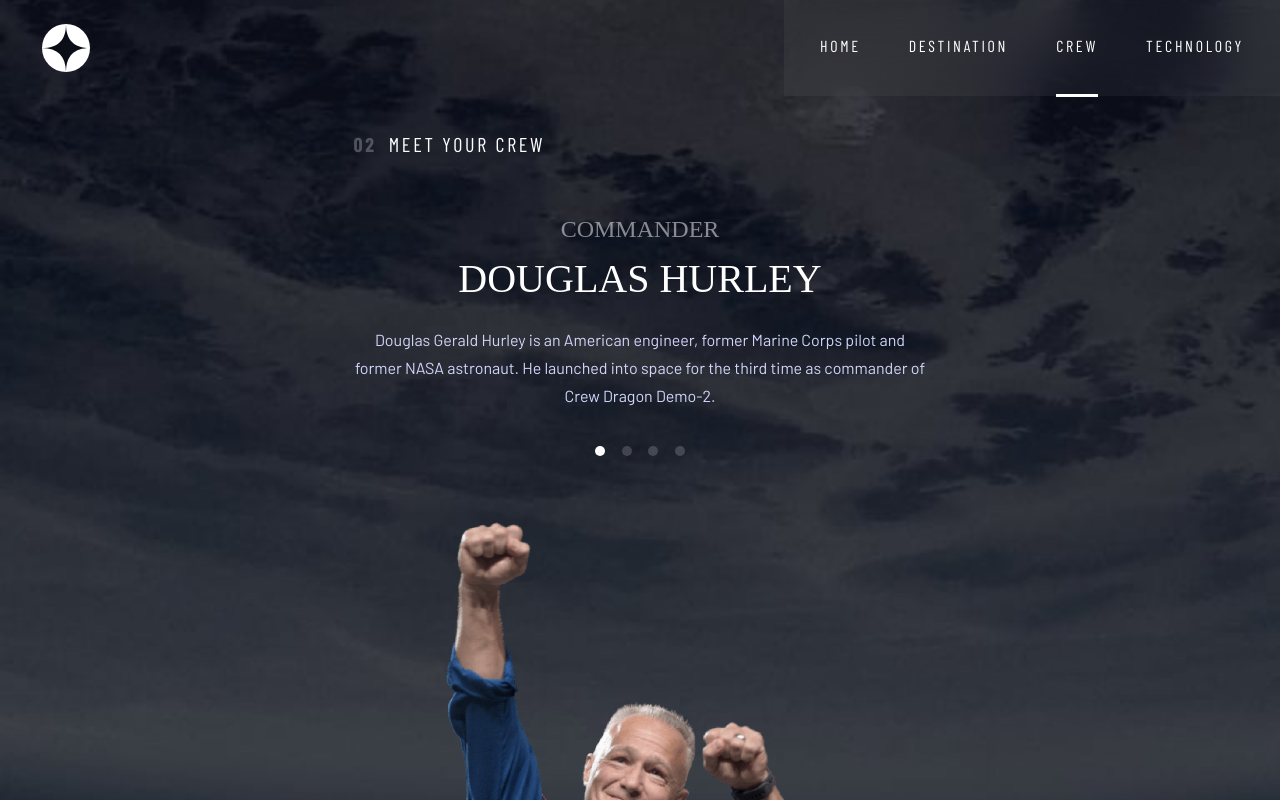
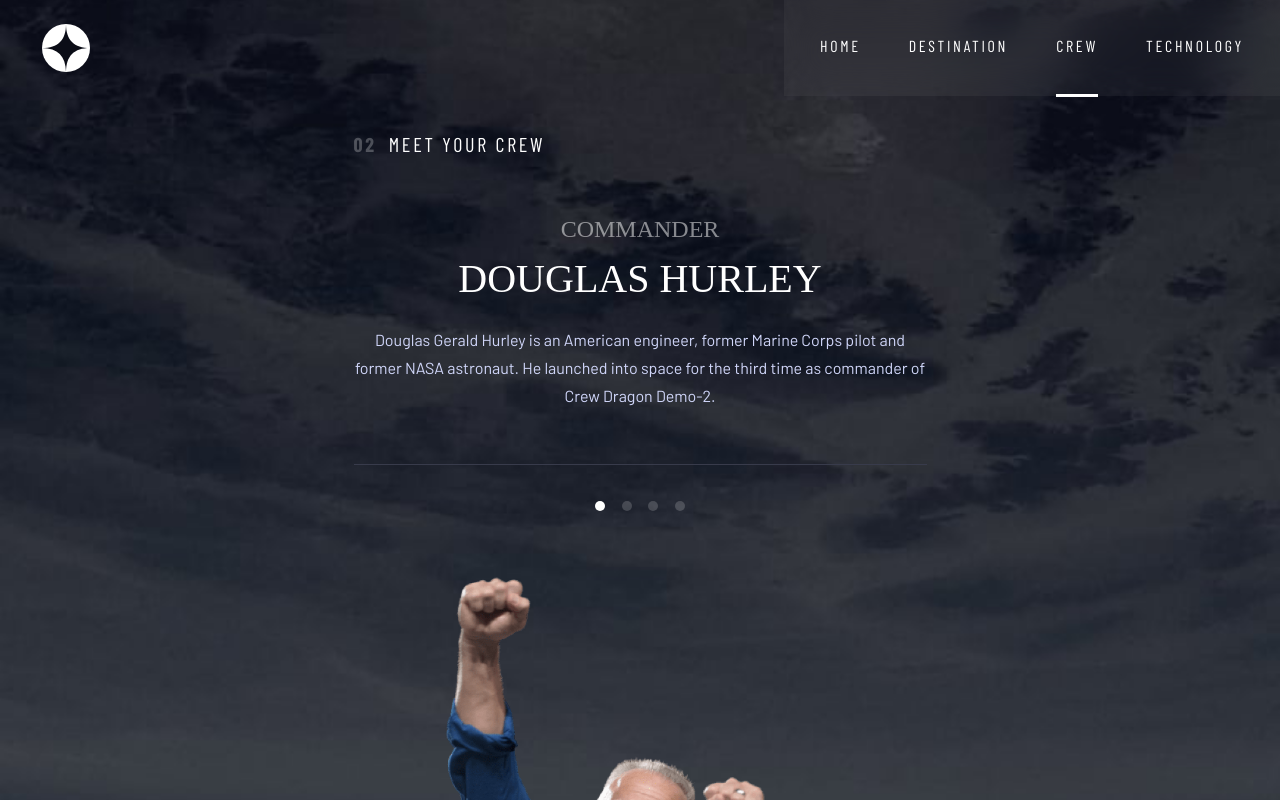
Before and after one commit to zttlmnn/space-tourism-multi-page, a React (Create React App) app: page /crew in a window 1280 px wide. Shown: the top 800 px of the page. Built offline with nearby package versions, Linux system fonts and the light colour scheme; a web font is replaced by a local one.

Commit message:
refactoring of title and description

```diff
--- /dev/null
+++ b/src/components/Utilities/Description.module.scss
@@ -0,0 +1,25 @@
+@import '../../index.scss';
+
+.text {
+  font-size: 1.5rem;
+  line-height: 2.5rem;
+  padding-bottom: calc(var(--base-unit) * 1.5);
+  border-bottom: 1px solid var(--clr-stroke);
+
+  @media (min-width: $bp-tablet) {
+    max-width: 57.3rem;
+    margin: 0 auto;
+    font-size: 1.6rem;
+    line-height: 2.8rem;
+
+    padding: var(--base-unit) 0 calc(var(--base-unit) * 2.25);
+  }
+
+  @media (min-width: $bp-desktop) {
+    max-width: 44rem;
+    font-size: 1.8rem;
+    line-height: 3.2rem;
+
+    text-align: left;
+  }
+}
--- /dev/null
+++ b/src/components/Utilities/Description.tsx
@@ -0,0 +1,10 @@
+import React, { FC } from 'react';
+import styles from './Description.module.scss';
+
+const Description: FC<{text: string}> = (props) => {
+  return (
+    <p className={styles.text}>{props.text}</p>
+  )
+}
+
+export default Description;
--- /dev/null
+++ b/src/components/Utilities/Title.module.scss
@@ -0,0 +1,29 @@
+@import '../../index.scss';
+
+.title {
+  display: flex;
+  justify-content: center;
+  font-family: var(--ff-subheading-secondary);
+  font-size: 1.6rem;
+  letter-spacing: 0.27rem;
+
+  max-width: 57.3rem;
+  margin: 0 auto;
+
+
+  @media (min-width: $bp-tablet) {
+    font-size: 2rem;
+    justify-content: flex-start;
+    margin-bottom: calc(var(--base-unit) * 2.5);
+  }
+
+  span {
+    font-weight: 700;
+    opacity: 0.25;
+  }
+
+  h2 {
+    font-size: inherit;
+    margin-left: calc(var(--base-unit) * 0.5);
+  }
+}
--- /dev/null
+++ b/src/components/Utilities/Title.tsx
@@ -0,0 +1,14 @@
+import React, { FC } from 'react'
+
+import styles from './Title.module.scss';
+
+const Title: FC<{ index: string; title: string}> = (props) => {
+  return (
+    <section className={styles.title}>
+            <span>{props.index}</span>
+            <h2>{props.title}</h2>
+    </section>
+  )
+}
+
+export default Title
--- a/src/components/Views/CrewView.module.scss
+++ b/src/components/Views/CrewView.module.scss
@@ -80,33 +80,6 @@
     }
   }
 
-  &__title {
-    display: flex;
-    justify-content: center;
-    font-family: var(--ff-subheading-secondary);
-    font-size: 1.6rem;
-    letter-spacing: 0.27rem;
-
-    max-width: 57.3rem;
-    margin: 0 auto;
-
-
-    @media (min-width: $bp-tablet) {
-      font-size: 2rem;
-      justify-content: flex-start;
-      margin-bottom: calc(var(--base-unit) * 2.5);
-    }
-
-    span {
-      font-weight: 700;
-      opacity: 0.25;
-    }
-
-    h2 {
-      font-size: inherit;
-      margin-left: calc(var(--base-unit) * 0.5);
-    }
-  }
 
   &__img {
     height: 22rem;
@@ -202,33 +175,6 @@
         text-align: left;
       }
     }
-    p {
-      font-size: 1.5rem;
-      line-height: 2.5rem;
-      padding-bottom: calc(var(--base-unit) * 1.5);
-      border-bottom: 1px solid var(--clr-stroke);
-
-      @media (min-width: $bp-tablet) {
-        max-width: 57.3rem;
-        margin: 0 auto;
-        font-size: 1.6rem;
-        line-height: 2.8rem;
-
-        padding: 0;
-        padding-top: var(--base-unit);
-        border-bottom: 0;
-      }
-
-      @media (min-width: $bp-desktop) {
-        max-width: 44rem;
-        margin: 0;
-
-        font-size: 1.8rem;
-        line-height: 3.2rem;
-
-        text-align: left;
-      }
-  }
 
   }
 
--- a/src/components/Views/CrewView.tsx
+++ b/src/components/Views/CrewView.tsx
@@ -1,5 +1,7 @@
 import { FC, useState } from "react";
 import { CrewData } from "../models/data-model";
+import Description from "../Utilities/Description";
+import Title from "../Utilities/Title";
 import styles from "./CrewView.module.scss";
 
 const CrewView: FC<{ crewData: CrewData[] }> = (props) => {
@@ -18,22 +20,19 @@ const CrewView: FC<{ crewData: CrewData[] }> = (props) => {
     <div className={styles["crew-view"]}>
       <div className={styles["crew-view__grid-container"]}>
         <div className={styles["crew-view__grid-title"]}>
-          <div className={styles["crew-view__title"]}>
-            <span>02</span>
-            <h2>Meet your crew</h2>
-          </div>
+          <Title index="02" title="Meet your crew" />
         </div>
         <div className={styles["crew-view__grid-img"]}>
-          <div className={styles["crew-view__img"]}>
+          <figure className={styles["crew-view__img"]}>
             <img
               src={`${process.env.PUBLIC_URL}../../${props.crewData[crew].images.png}`}
               //src="../../assets/crew/image-moon.png"
               alt=""
             />
-          </div>
+          </figure>
           </div>
           <div className={styles["crew-view__grid-btns"]}>
-            <div className={styles["crew-view__btns"]}>
+            <section className={styles["crew-view__btns"]}>
               <button
                 onClick={crewChangeHandler.bind(null, 0)}
                 className={crew === 0 ? cssBtnStyle.join(" ") : cssBtnStyle[0]}
@@ -50,14 +49,15 @@ const CrewView: FC<{ crewData: CrewData[] }> = (props) => {
                 onClick={crewChangeHandler.bind(null, 3)}
                 className={crew === 3 ? cssBtnStyle.join(" ") : cssBtnStyle[0]}
               />
-            </div>
+            </section>
           </div>
         <div className={styles["crew-view__grid-info"]}>
-          <div className={styles["crew-view__info"]}>
+          <section className={styles["crew-view__info"]}>
             <h3>{props.crewData[crew].role}</h3>
             <h1>{props.crewData[crew].name}</h1>
-            <p>{props.crewData[crew].bio}</p>
-          </div>
+            <Description text={props.crewData[crew].bio} />
+
+          </section>
         </div>
         </div>
       </div>
--- a/src/components/Views/DestinationView.module.scss
+++ b/src/components/Views/DestinationView.module.scss
@@ -44,34 +44,6 @@
 
 }
 
-
-  &__intro {
-    display: flex;
-    justify-content: center;
-    font-family: var(--ff-subheading-secondary);
-    font-size: 1.6rem;
-    letter-spacing: 0.27rem;
-
-    @media (min-width: $bp-tablet) {
-      font-size: 2rem;
-      justify-content: flex-start;
-    }
-
-    span {
-      font-weight: 700;
-      opacity: 0.25;
-    }
-
-    h2 {
-      font-size: inherit;
-      margin-left: calc(var(--base-unit) * 0.5);
-      @media (min-width: $bp-tablet) {
-        margin-bottom: calc(var(--base-unit) * 2.5);
-      }
-
-
-    }
-  }
 
   &__img {
     margin: calc(var(--base-unit) * 1.25) 0;
@@ -149,7 +121,7 @@
       }
 
     }
-    p {
+ /*    p {
       font-size: 1.5rem;
       line-height: 2.5rem;
       padding-bottom: calc(var(--base-unit) * 1.5);
@@ -171,7 +143,7 @@
 
         text-align: left;
       }
-    }
+    } */
   }
 
   &__details {
--- a/src/components/Views/HomeView.module.scss
+++ b/src/components/Views/HomeView.module.scss
@@ -78,27 +78,6 @@
 
   }
 
-  p {
-    max-width: 44rem;
-    font-size: 1.5rem;
-    line-height: 2.5rem;
-    padding-bottom: calc(var(--base-unit) * 1.5);
-
-    @media (min-width: $bp-tablet) {
-      font-size: 1.6rem;
-      line-height: 2.8rem;
-    }
-
-    @media (min-width: $bp-tablet) {
-      font-size: 1.8rem;
-      line-height: 3.2rem;
-    }
-
-    @media (min-width: $bp-desktop) {
-      padding-bottom: 0;
-      text-align: left;
-    }
-  }
   button {
     width: 15rem;
     height: 15rem;
--- a/src/components/Views/HomeView.tsx
+++ b/src/components/Views/HomeView.tsx
@@ -1,4 +1,5 @@
 import React from "react";
+import Description from "../Utilities/Description";
 import styles from "./HomeView.module.scss";
 
 const HomeView = () => {
@@ -6,15 +7,14 @@ const HomeView = () => {
     <div className={styles["home-view"]}>
       <div className={styles["home-view__flex-container"]}>
         <div className={styles["home-view__flex-item"]}>
-
           <h5>So, you want to travel to</h5>
           <h1>Space</h1>
-      <p>
-        Let’s face it; if you want to go to space, you might as well genuinely
+          <Description
+            text="Let’s face it; if you want to go to space, you might as well genuinely
         go to outer space and not hover kind of on the edge of it. Well sit
         back, and relax because we’ll give you a truly out of this world
-        experience!
-      </p>
+        experience!"
+          />
         </div>
         <div className={styles["home-view__flex-item"]}>
           <button>Explore</button>
--- a/src/components/Views/TechnologyView.module.scss
+++ b/src/components/Views/TechnologyView.module.scss
@@ -77,7 +77,7 @@
     }
   }
 
-  &__title {
+/*   &__title {
     display: flex;
     justify-content: center;
     font-family: var(--ff-subheading-secondary);
@@ -115,7 +115,7 @@
       font-size: inherit;
       margin-left: calc(var(--base-unit) * 0.5);
     }
-  }
+  } */
 
   &__img {
     width: 100%;
--- a/src/components/Views/TechnologyView.tsx
+++ b/src/components/Views/TechnologyView.tsx
@@ -2,6 +2,8 @@ import { FC, useState } from "react";
 import { TechnologyData } from "../models/data-model";
 import useMediaQuery from "../../hooks/useMediaQuery";
 import styles from "./TechnologyView.module.scss";
+import Title from "../Utilities/Title";
+import Description from "../Utilities/Description";
 
 const TechnologyView: FC<{ technologyData: TechnologyData[] }> = (props) => {
   const [technology, setTechnology] = useState<number>(0);
@@ -22,22 +24,19 @@ const TechnologyView: FC<{ technologyData: TechnologyData[] }> = (props) => {
     <div className={styles["technology-view"]}>
       <div className={styles["technology-view__grid-container"]}>
       <div className={styles["technology-view__grid-title"]}>
-        <div className={styles["technology-view__title"]}>
-          <span>03</span>
-          <h2>Space Launch 101</h2>
-        </div>
+        <Title index="03" title="Space Launch 101" />
       </div>
       <div className={styles["technology-view__grid-img"]}>
-        <div className={styles["technology-view__img"]}>
+        <figure className={styles["technology-view__img"]}>
           <img
             src={imgFormat}
             //src="../../assets/technology/image-moon.png"
             alt=""
           />
-        </div>
+        </figure>
       </div>
       <div className={styles["technology-view__grid-btns"]}>
-        <div className={styles["technology-view__btns"]}>
+        <section className={styles["technology-view__btns"]}>
           <button
             onClick={technologyChangeHandler.bind(null, 0)}
             className={
@@ -62,15 +61,15 @@ const TechnologyView: FC<{ technologyData: TechnologyData[] }> = (props) => {
           >
             3
           </button>
-        </div>
+        </section>
       </div>
       <div className={styles["technology-view__grid-info"]}>
 
-        <div className={styles["technology-view__info"]}>
+        <section className={styles["technology-view__info"]}>
           <h3>The terminology...</h3>
           <h1>{props.technologyData[technology].name}</h1>
-          <p>{props.technologyData[technology].description}</p>
-        </div>
+          <Description text={props.technologyData[technology].description} />
+        </section>
       </div>
       </div>
     </div>
```
Also changed, not shown: src/components/Views/DestinationView.tsx (+14 -13 lines). Lines whose indentation alone changed are shown as unchanged.
